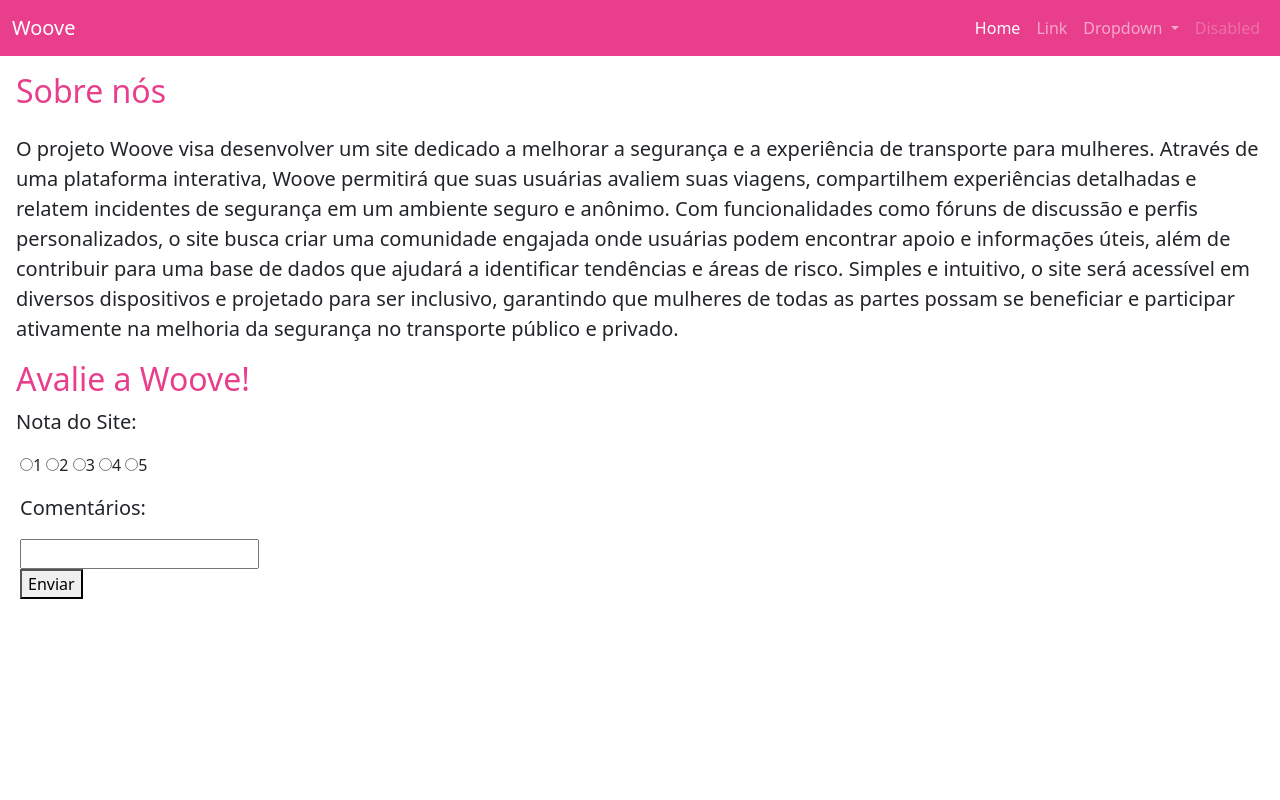
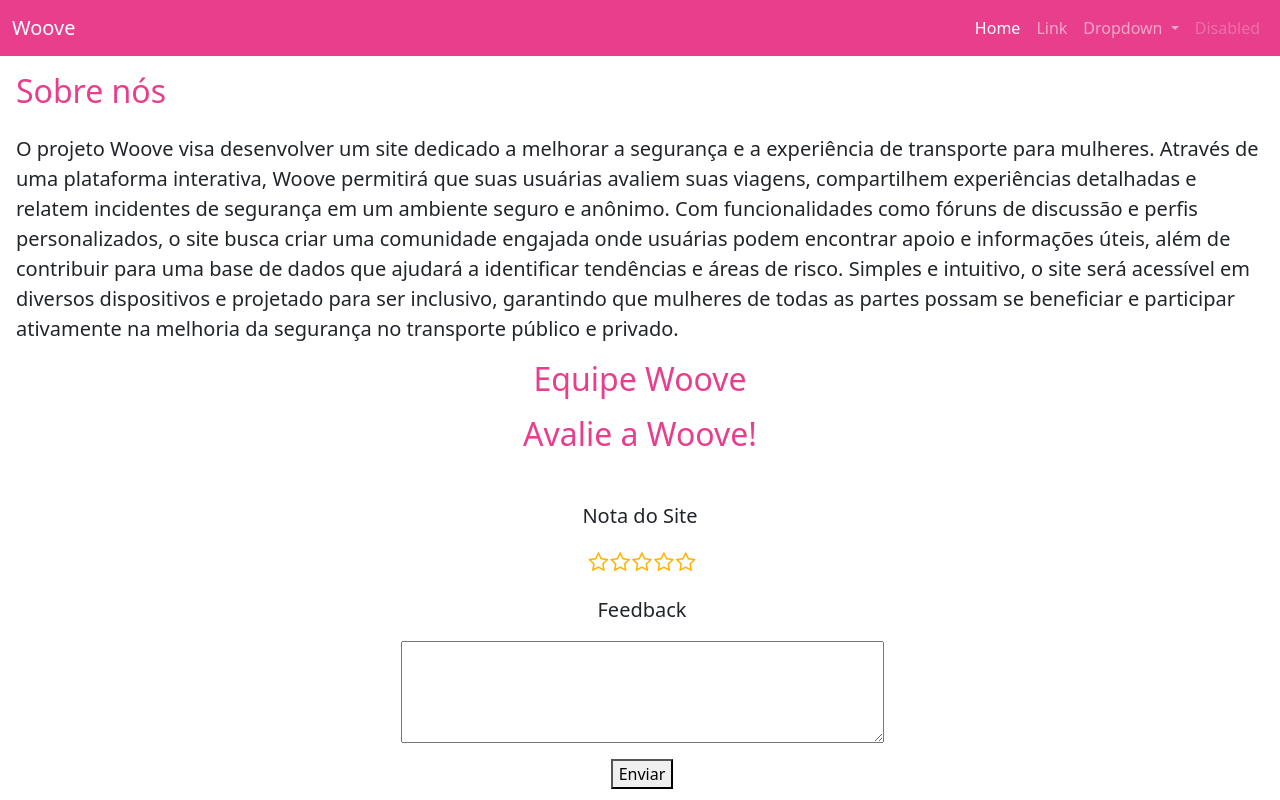
Before and after one commit to ICEI-PUC-Minas-PPLCC-TI/ppl-cc-ti1-2024-1-g-woove, a plain HTML site: page codigo/sobreNos.html in a window 1280 px wide. Drawn offline with nearby package versions, Linux system fonts and the light colour scheme.

Commit message:
Melhorando aba de avaliação do site

```diff
--- a/codigo/sobreNos.html
+++ b/codigo/sobreNos.html
@@ -5,6 +5,40 @@
     <meta name="viewport" content="width=device-width, initial-scale=1.0">
     <title>Woove - Sobre Nós</title>
     <link href="https://cdn.jsdelivr.net/npm/bootstrap@5.3.3/dist/css/bootstrap.min.css" rel="stylesheet" integrity="sha384-QWTKZyjpPEjISv5WaRU9OFeRpok6YctnYmDr5pNlyT2bRjXh0JMhjY6hW+ALEwIH" crossorigin="anonymous">
+    <link rel="stylesheet" href="https://cdnjs.cloudflare.com/ajax/libs/font-awesome/4.7.0/css/font-awesome.min.css">
+
+    <style>
+      .star-rating {
+        font-size: 0;
+      }
+      .star-rating__wrap {
+        display: inline-block;
+        font-size: 1rem;
+      }
+      .star-rating__wrap:after {
+        content: "";
+        display: table;
+        clear: both;
+      }
+      .star-rating__ico {
+        float: right;
+        padding-left: 2px;
+        cursor: pointer;
+        color: #FFB300;
+      }
+      .star-rating__ico:last-child {
+        padding-left: 0;
+      }
+      .star-rating__input {
+        display: none;
+      }
+      .star-rating__ico:hover:before,
+      .star-rating__ico:hover ~ .star-rating__ico:before,
+      .star-rating__input:checked ~ .star-rating__ico:before
+      {
+        content: "\f005";
+      }
+      </style>
 </head>
 <body>
     <nav class="navbar navbar-expand-lg" data-bs-theme="dark" style="background-color: #e83e8c;">
@@ -47,25 +81,38 @@
         </p>
     </div>
 
-    <div class="mt-3 ms-3">
-        <h1 class="fs-2" style="color: #e83e8c;">Avalie a Woove!</h1>
-        <p class="fs-5">Nota do Site:</p>
+    <div class="mt-3">
+      <h1 class="fs-2 text-center" style="color: #e83e8c;">Equipe Woove</h1>
+    </div>
+
+    <div class="mt-3">
+        <h1 class="fs-2 text-center" style="color: #e83e8c;">Avalie a Woove!</h1>
+        <p class="fs-5 text-center mt-5">Nota do Site</p>
         <form class="ps-1">
 
-          <input type="radio" name="nota" id="1"><label for="1">1</label>
-          <input type="radio" name="nota" id="2"><label for="2">2</label>
-          <input type="radio" name="nota" id="3"><label for="3">3</label>
-          <input type="radio" name="nota" id="4"><label for="4">4</label>
-          <input type="radio" name="nota" id="5"><label for="5">5</label>
+          <div class="star-rating d-flex justify-content-center">
+            <div class="star-rating__wrap mt-2">
+              <input class="star-rating__input" id="star-rating-5" type="radio" name="rating" value="5">
+              <label class="star-rating__ico fa fa-star-o fa-lg" for="star-rating-5" title="5 out of 5 stars"></label>
+              <input class="star-rating__input" id="star-rating-4" type="radio" name="rating" value="4">
+              <label class="star-rating__ico fa fa-star-o fa-lg" for="star-rating-4" title="4 out of 5 stars"></label>
+              <input class="star-rating__input" id="star-rating-3" type="radio" name="rating" value="3">
+              <label class="star-rating__ico fa fa-star-o fa-lg" for="star-rating-3" title="3 out of 5 stars"></label>
+              <input class="star-rating__input" id="star-rating-2" type="radio" name="rating" value="2">
+              <label class="star-rating__ico fa fa-star-o fa-lg" for="star-rating-2" title="2 out of 5 stars"></label>
+              <input class="star-rating__input" id="star-rating-1" type="radio" name="rating" value="1">
+              <label class="star-rating__ico fa fa-star-o fa-lg" for="star-rating-1" title="1 out of 5 stars"></label>
+            </div>
+          </div>
 
-          <p class="fs-5 pt-3">Comentários:</p>
-
-          <input type="text" name="texto" id="feedback">
-
-          <button class="d-block">Enviar</button>
+          <label for="feedback" class="d-block fs-5 mb-3 mt-4 text-center">Feedback</label>
+          <div class="d-flex justify-content-center">
+            <textarea name="feedback" id="feedback" rows="4" cols="50"></textarea>
+          </div>
+          <div class="d-flex justify-content-center">
+            <button class="mt-3">Enviar</button>
+          </div>
         </form>
-
-        <form action=""></form>
 
       </div>
 
```
Also changed, not shown: codigo/assets/script/script.js (added).
